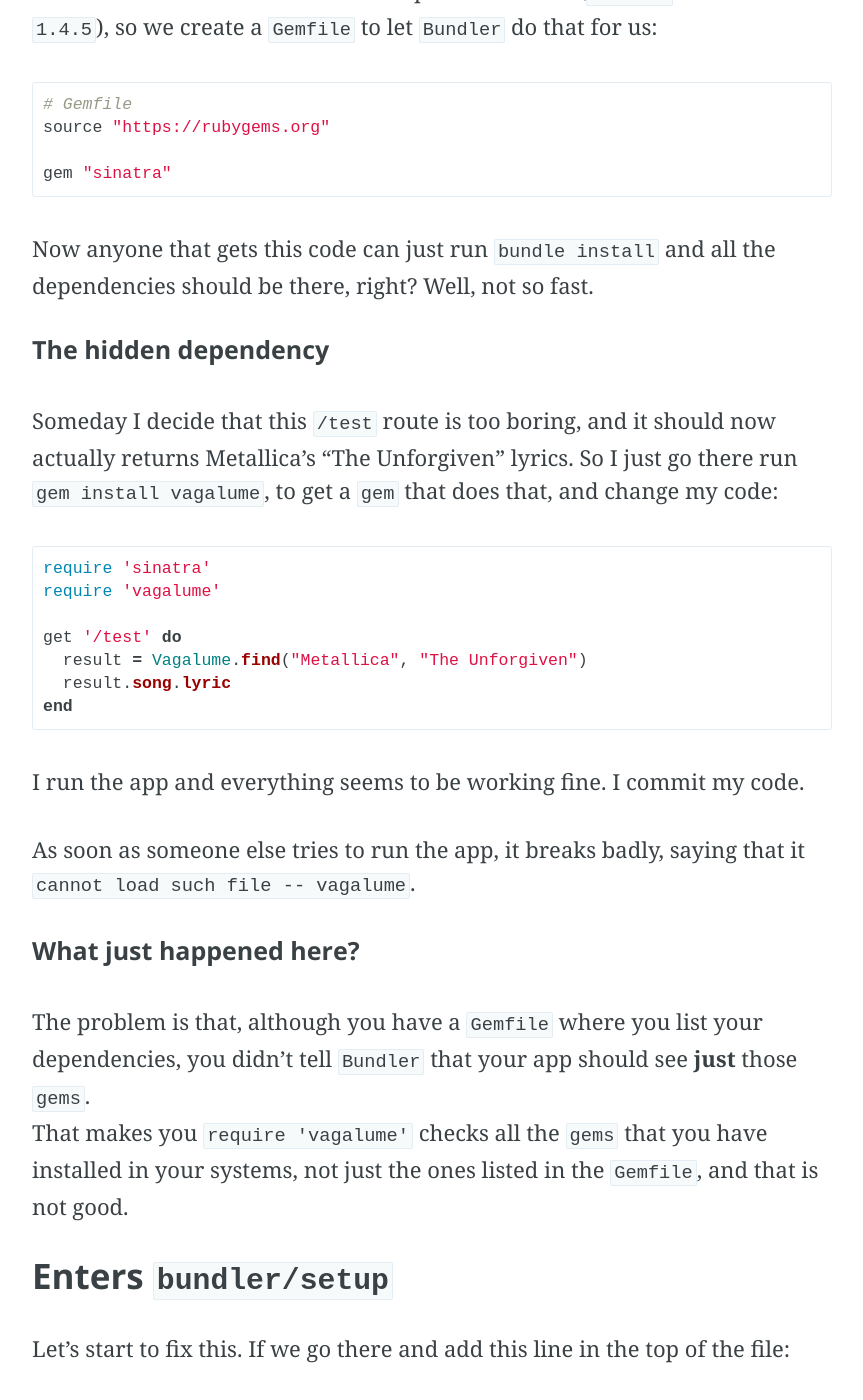
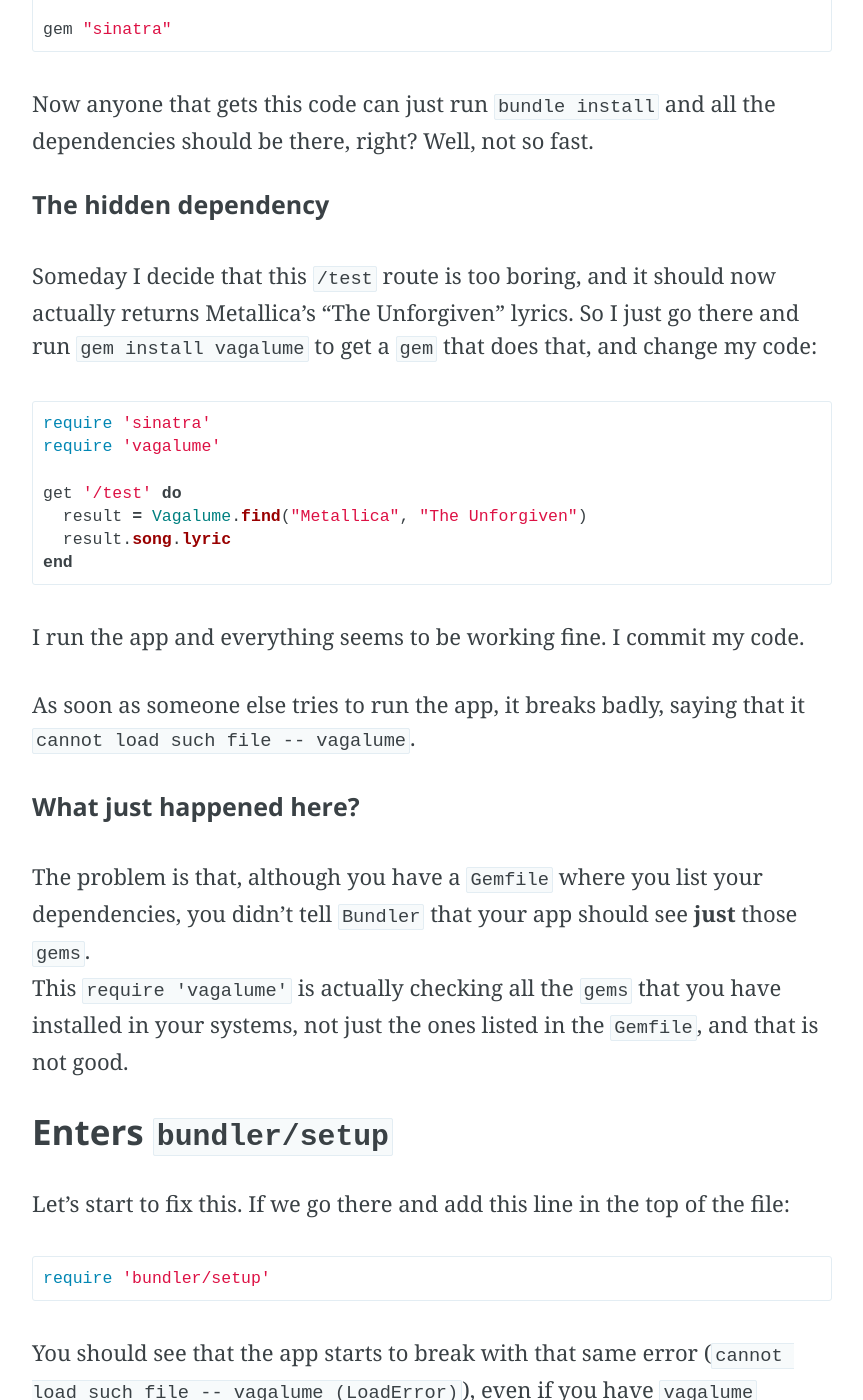
Before and after one commit to brianstorti/brianstorti.github.io, a Jekyll site: the page built from _posts/2015-02-19-understanding-bundler-setup-process.md, in a window 1280 px wide and 1400 px high, scrolled down 1476 px. Shown: the whole window, without its empty margins (208-1071 px from the left). Built offline with Jekyll 4.4.1, drawn with Linux system fonts in a browser that asks for light colours; Markdown is read by kramdown in place of the engine named in the settings; a script that is not in the unit is left out; comment, search, counter and statistics services are not loaded; some of the changed text lies outside the part shown.

Commit message:
remove draft flag

````diff
--- a/_posts/2015-02-19-understanding-bundler-setup-process.md
+++ b/_posts/2015-02-19-understanding-bundler-setup-process.md
@@ -38,7 +37,7 @@
 
 ##### The hidden dependency
 
-Someday I decide that this `/test` route is too boring, and it should now actually returns Metallica's "The Unforgiven" lyrics. So I just go there run `gem install vagalume`,
+Someday I decide that this `/test` route is too boring, and it should now actually returns Metallica's "The Unforgiven" lyrics. So I just go there and run `gem install vagalume`
 to get a `gem` that does that, and change my code:
 
 ```ruby
@@ -58,7 +57,7 @@
 ##### What just happened here?
 
 The problem is that, although you have a `Gemfile` where you list your dependencies, you didn't tell `Bundler` that your app should see **just** those `gems`.
-That makes you `require 'vagalume'` checks all the `gems` that you have installed in your systems, not just the ones listed in the `Gemfile`, and that is not good.
+This `require 'vagalume'` is actually checking all the `gems` that you have installed in your systems, not just the ones listed in the `Gemfile`, and that is not good.
 
 ### Enters `bundler/setup`
 
@@ -69,7 +68,7 @@
 ```
 
 You should see that the app starts to break with that same error (`cannot load such file -- vagalume (LoadError)`), even if you have `vagalume` installed. That's good,
-`bundler` is now making sure that our code sees just what it should see, that is, the `gems` listed in the `Gemfile`.
+`Bundler` is now making sure that our code sees just what it should see, that is, the `gems` listed in the `Gemfile`.
 
 
 ##### Understanding what is happening
@@ -88,7 +87,7 @@
 ##### And that is also what happens with `bundle exec`
 This is good moment to understand what happens when we use `bundle exec` to run a command.
 `Bundler` will simply add the value `-rbundler/setup` to the environment variable `$RUBYOPT`. [Here is where it's done](https://github.com/bundler/bundler/blob/master/lib/bundler/shared_helpers.rb#L81).
-This will tell `ruby` to require `bundle/setup` before running any command, and that will let `bundler` do its magic to the `$LOAD_PATH`, as we just checked.
+This will tell `ruby` to require `bundle/setup` before running any command, and that will let `Bundler` do its magic to the `$LOAD_PATH`, as we just checked.
 
 ### Bundler on Rails
 
````
Also changed, not shown: other parts of _posts/2015-02-19-understanding-bundler-setup-process.md (+0 -1 lines).
